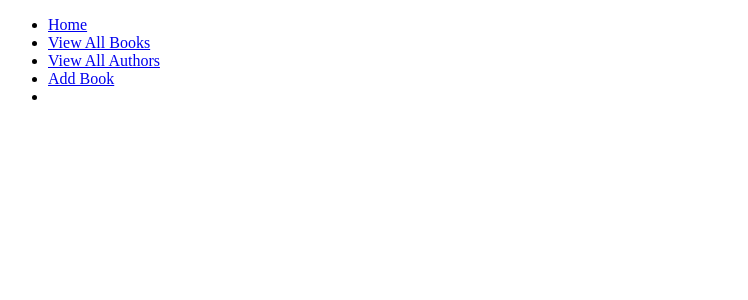
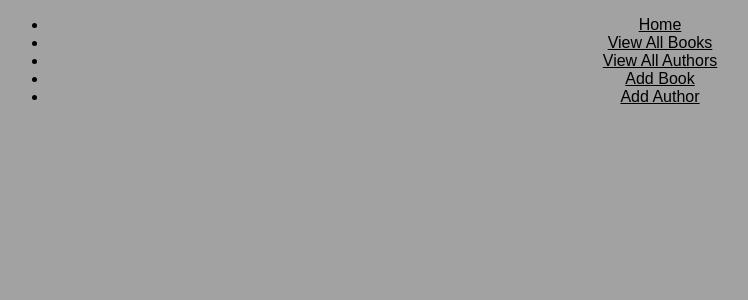
Before and after one commit to Lewish1998/W4D3, a Flask app: page /authors in a window 1280 px wide. Shown: the top 300 px of the page, without its empty margins (0-748 px from the left). Run offline with Flask 2, Linux system fonts and the light colour scheme; data that the repository does not hold is empty; some libraries are stand-ins or nearby versions.

Commit message:
everything working bar edit

```diff
--- a/controllers/library_controller.py
+++ b/controllers/library_controller.py
@@ -3,6 +3,7 @@ from flask import Blueprint
 from repositories import author_repository
 from repositories import book_repository
 from models.book import Book
+from models.author import Author
 
 library_blueprint = Blueprint('books', __name__)
 
@@ -17,6 +18,39 @@ def books():
 def authors():
     authors = author_repository.select_all()
     return render_template('books/authors.html', authors=authors)
+
+@library_blueprint.route('/books/add-author', methods=['GET'])
+def new_author():
+    return render_template('/books/add-author.html')
+
+
+
+# New author
+@library_blueprint.route('/authors', methods=['POST'])
+def create_author():
+    first_name = request.form['first_name']
+    last_name = request.form['last_name']
+    author_repository.save(Author(first_name, last_name))
+    return redirect('/authors')
+
+
+# show author
+@library_blueprint.route('/authors/<id>', methods=['GET'])
+def show_author(id):
+    author = author_repository.select(id)
+    # books = book_repository.select_all()
+    return render_template('books/show-author.html', author=author)
+
+
+
+
+# delete author
+@library_blueprint.route('/books/<id>/delete', methods=['POST'])
+def delete_author(id):
+    author_repository.delete(id)
+    return redirect('/books')
+
+
 
 # New task
 # get request
@@ -44,8 +78,7 @@ def show_book(id):
     authors = author_repository.select_all()
     return render_template('books/show.html', book=book, authors=authors)
 
-# edit task
-# get request
+# edit book
 @library_blueprint.route('/books/<id>/edit', methods=['GET'])
 def edit_book(id):
     book = book_repository.select(id)
@@ -53,8 +86,7 @@ def edit_book(id):
     return render_template('books/edit.html', book=book, authors=authors)
 
 
-# update task
-# post request
+# update book
 @library_blueprint.route('/books/<id>', methods=['POST'])
 def update_book(id):
     title = request.form['title']
@@ -65,8 +97,7 @@ def update_book(id):
     return redirect('/books')
 
 
-# delete task
-# post request
+# delete book
 @library_blueprint.route('/books/<id>/delete', methods=['POST'])
 def delete_book(id):
     book_repository.delete(id)
--- /dev/null
+++ b/static/style.css
@@ -0,0 +1,9 @@
+body{
+    text-align: center;
+    font-family:sans-serif;
+    background-color: rgb(162, 162, 162);
+}
+
+a {
+    color:black;
+}
--- a/templates/base.html
+++ b/templates/base.html
@@ -4,7 +4,8 @@
     <meta charset="UTF-8">
     <meta http-equiv="X-UA-Compatible" content="IE=edge">
     <meta name="viewport" content="width=device-width, initial-scale=1.0">
-    <title>Document</title>
+    <link rel="stylesheet" href="{{ url_for('static', filename='style.css') }}">
+    <title>Library</title>
 </head>
 <body>
     <header>
@@ -14,7 +15,7 @@
                 <li><a href="/books">View All Books</a></li>
                 <li><a href="/authors">View All Authors</a></li>
                 <li><a href="/books/add">Add Book</a></li>
-                <li><a href='/books/add-author'Add Author</a></li>
+                <li><a href='/books/add-author'>Add Author</a></li>
             </ul>
         </nav>
     </header>
--- a/templates/books/authors.html
+++ b/templates/books/authors.html
@@ -3,7 +3,7 @@
 
 {% for author in authors %}
 <div class='author'>
-    <h2>Author: {{ author.first_name }} {{ author.last_name }}</h2>
+    <h2><a href='authors/{{author.id}}'>Author: {{ author.first_name }} {{ author.last_name }}</a></h2>
 </div>
 {% endfor %}
 
```
Also changed, not shown: templates/books/add-author.html (added, +16 -0 lines), templates/books/show-author.html (added, +10 -0 lines).
